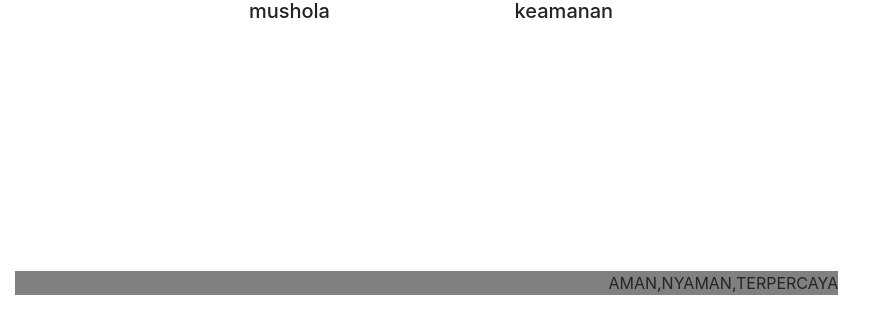
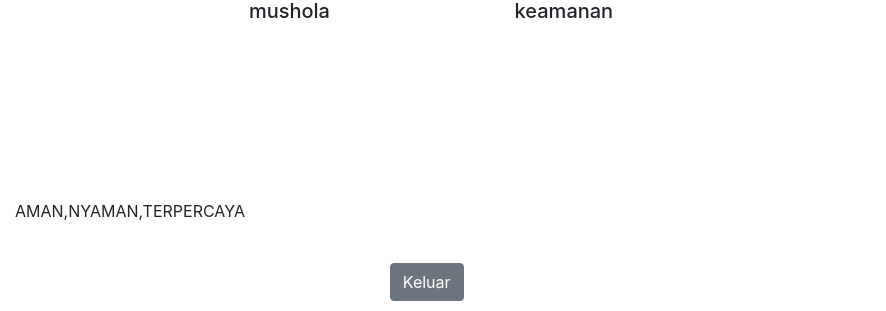
Before and after one commit to Kelompok-8-PSW2/PTKA, a PHP site: page /layanan.php in a window 1280 px wide. Shown: the part 1260-1571 px from the top of the page, without its empty margins (0-886 px from the left). Run offline with PHP 8.4, Linux system fonts and the light colour scheme.

Commit message:
Add files via upload

```diff
--- a/layanan.php
+++ b/layanan.php
@@ -10,6 +10,7 @@
     <script src="https://code.jquery.com/jquery-3.3.1.slim.min.js" integrity="sha384-q8i/X+965DzO0rT7abK41JStQIAqVgRVzpbzo5smXKp4YfRvH+8abtTE1Pi6jizo" crossorigin="anonymous"></script>
     <script src="https://cdnjs.cloudflare.com/ajax/libs/popper.js/1.14.7/umd/popper.min.js" integrity="sha384-UO2eT0CpHqdSJQ6hJty5KVphtPhzWj9WO1clHTMGa3JDZwrnQq4sF86dIHNDz0W1" crossorigin="anonymous"></script>
     <script src="https://stackpath.bootstrapcdn.com/bootstrap/4.3.1/js/bootstrap.min.js" integrity="sha384-JjSmVgyd0p3pXB1rRibZUAYoIIy6OrQ6VrjIEaFf/nJGzIxFDsf4x0xIM+B07jRM" crossorigin="anonymous"></script>
+    <link rel="stylesheet" href="stylee.css">
 </head>
 <body>
     <div class="col-md-4" style="background-color:cyan ;">
@@ -44,13 +45,13 @@
     <nav class="navbar navbar-expand-sm bg navbar-dark">
         <ul class="navbar-nav ml-auto">
             <li class="nav-item">
-                <a href="#tampilan1" class="nav-link">Beranda</a>
+                <a href="beranda.php" class="nav-link">Beranda</a>
             </li>
             <li class="nav-item">
-                <a href="#tampilan2" class="nav-link">Layanan</a>
+                <a href="layanan.php" class="nav-link">Layanan</a>
             </li>
             <li class="nav-item">
-                <a href="#tampilan3" class="nav-link">Login</a>
+                <a href="login.php" class="nav-link">Login</a>
             </li>
         </ul>
     </nav>
@@ -127,9 +128,10 @@
             </div>
         </div>
        </div>
-
-                    <br><br><br><br><br><br><br><br><br><br>
-                    <p style="text-align: right;background-color: grey;">AMAN,NYAMAN,TERPERCAYA</p>
+        <br><br><br><b><br></b><br><br><br>
     </div>
+    <div class="col-md-8">
+    <p class= "tulisan_satu">AMAN,NYAMAN,TERPERCAYA</p><br>
+    <center><div class="logout"><a href="logout.php" class="form-inline my-2 my-lg-0 btn btn-secondary">Keluar</a></div></center>
 </body>
 </html>
```
